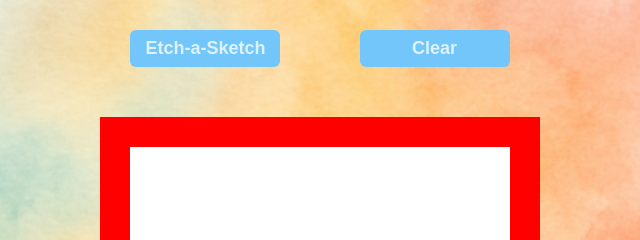
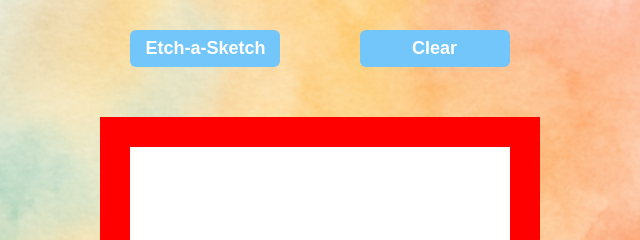
Before and after one commit to Luxxer1/top-projects, a plain HTML site: page 4-etch-a-sketch/index.html in a window 1280 px wide. Shown: the top 240 px of the page, 320-960 px from the left. Drawn offline with Linux system fonts and the light colour scheme.

Commit message:
delete console.log

```diff
--- a/4-etch-a-sketch/script.js
+++ b/4-etch-a-sketch/script.js
@@ -25,7 +25,7 @@ etch.addEventListener("click", () => {
 
 clear.addEventListener("click", () => {
   clearGrid();
-  console.log(grid);
+
   createGrid(grid);
 });
 
--- a/4-etch-a-sketch/style.css
+++ b/4-etch-a-sketch/style.css
@@ -16,7 +16,7 @@ button {
   font-size: 18px;
   padding: 8px;
   background-color: rgb(114, 198, 250);
-  color: rgba(255, 255, 255, 0.769);
+  color: rgb(255, 255, 255);
   border: none;
   border-radius: 6px;
   transition: box-shadow 0.2s;
```
